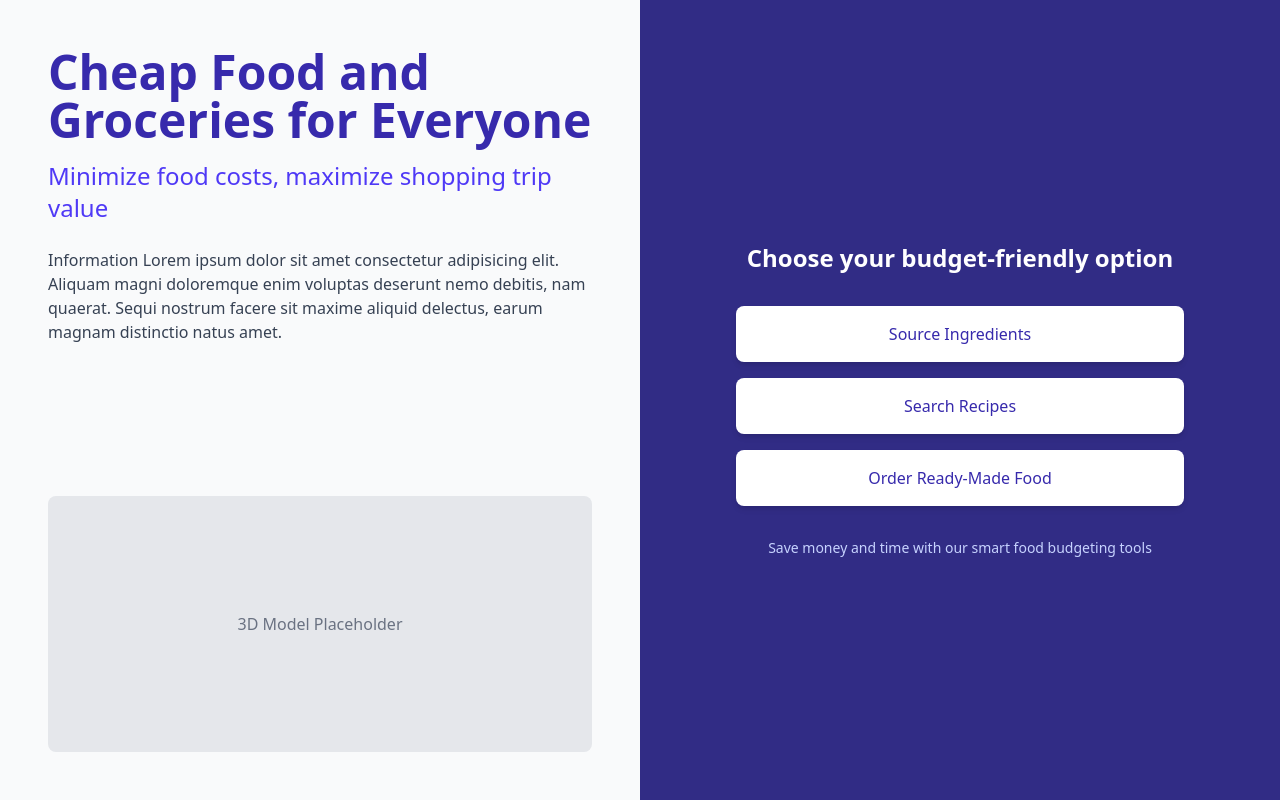
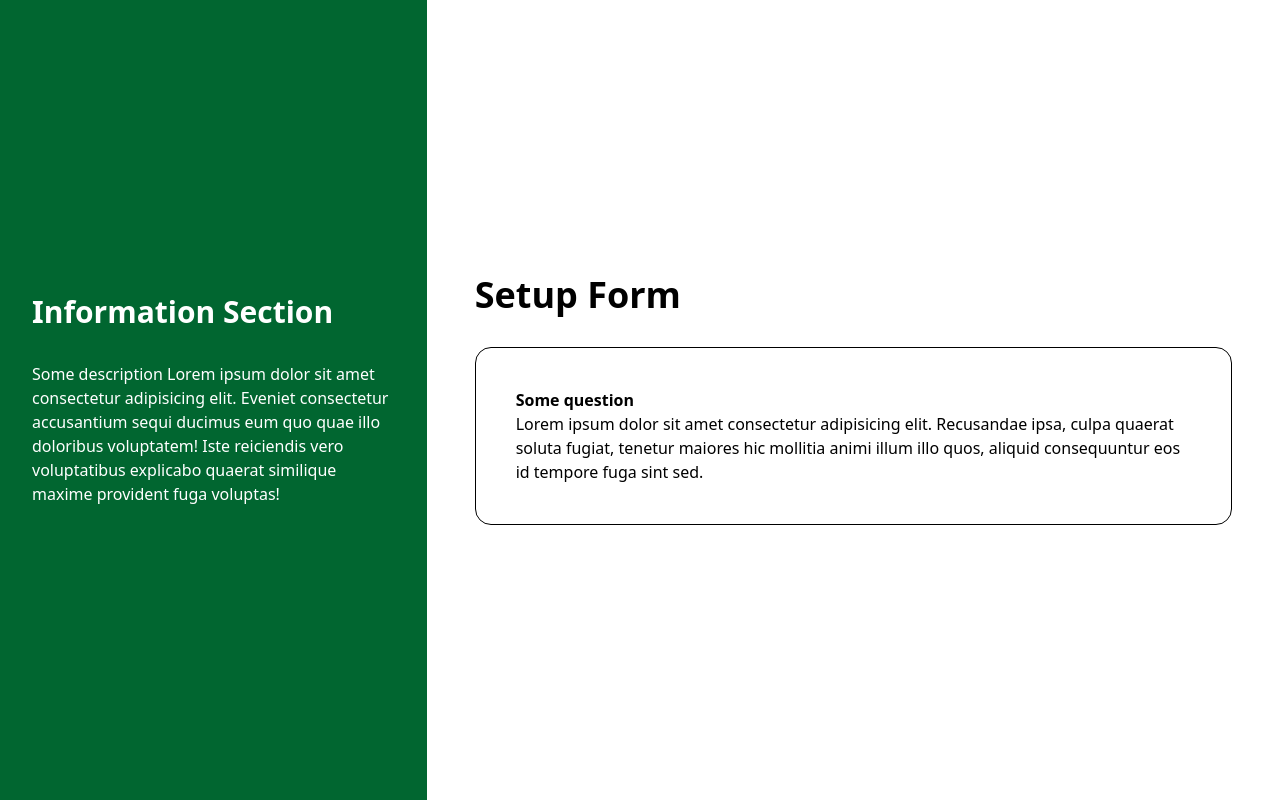
Before and after one commit to Roseline-Projects/Food_Design_Challenge, a React (Vite) app in the folder frontend/: page / in a window 1280 px wide. Built offline with nearby package versions, Linux system fonts and the light colour scheme.

Commit message:
testing setup page

```diff
--- a/frontend/src/App.jsx
+++ b/frontend/src/App.jsx
@@ -1,13 +1,14 @@
 import { useState } from 'react'
 import LandingPage from './components/LandingPage'
 import OptionPage from './components/OptionPage'
+import SetupPage from './components/SetupPage'
 import { testCards } from './constants/TextConstants'
 
 function App() {
 
   return (
     <div>
-      <LandingPage/>
+      <SetupPage/>
     </div>
   )
 }
```
